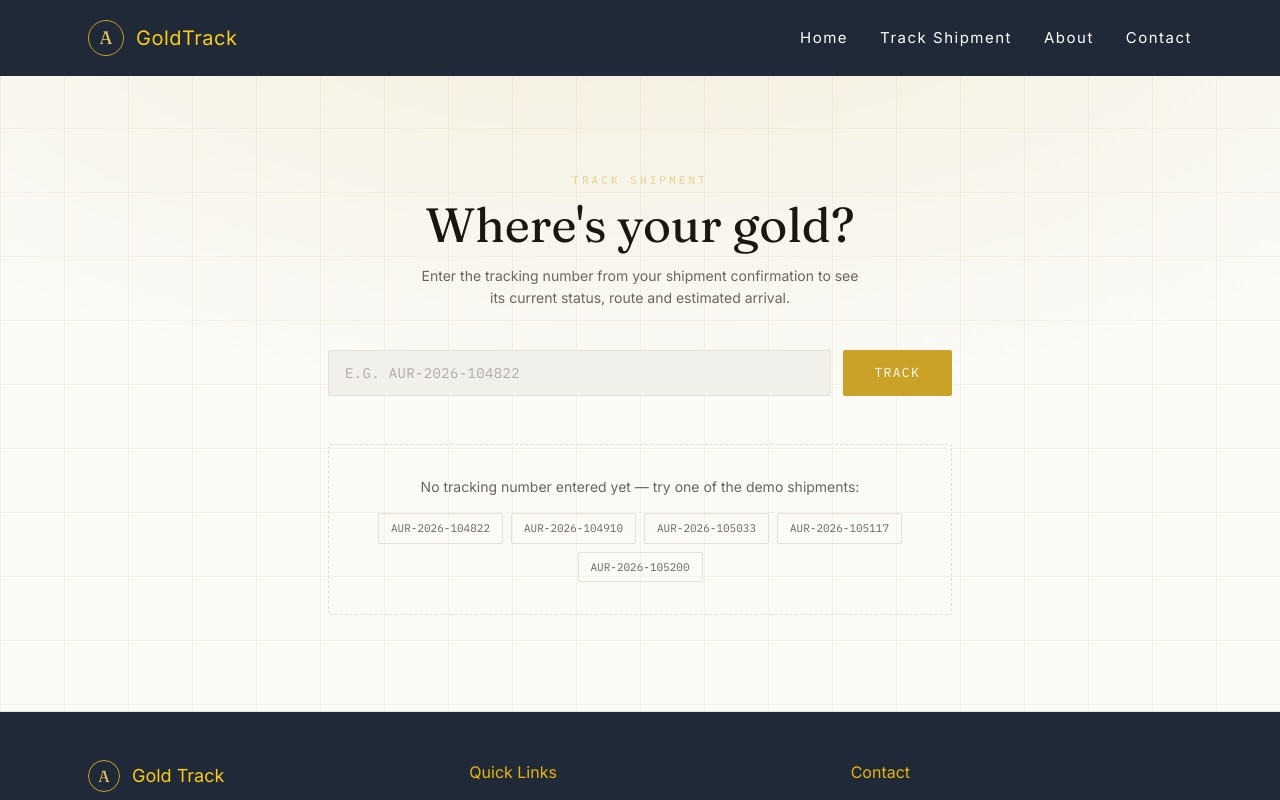
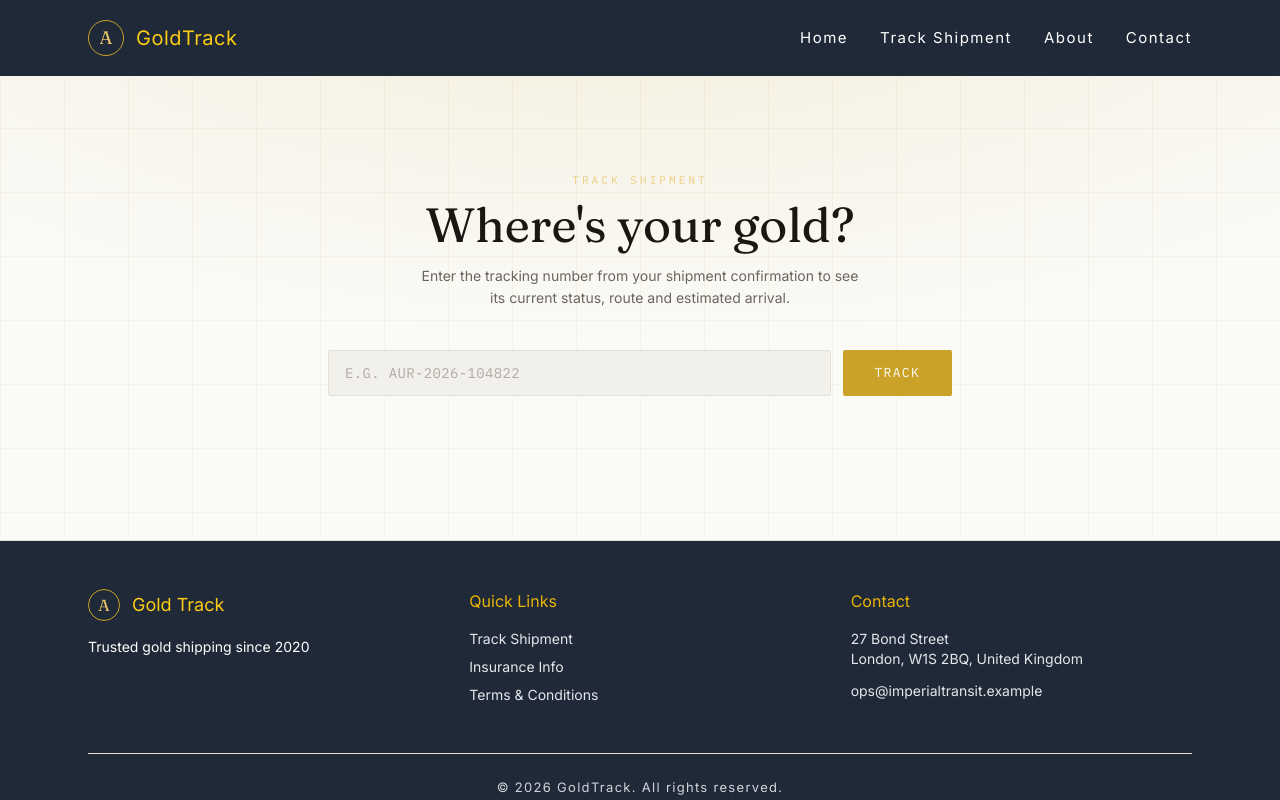
Before and after one commit to corepex-labs/gold-tracker, a Next.js app: page /track in a window 1280 px wide. Shown: the top 800 px of the page. Built offline with nearby package versions, Linux system fonts and the light colour scheme.

Commit message:
refactor: remove demo track numbers

```diff
--- a/app/track/TrackPageClient.tsx
+++ b/app/track/TrackPageClient.tsx
@@ -101,7 +101,7 @@ export default function TrackPageClient() {
 
         {state.status === "success" && <ShipmentResult shipment={state.shipment} />}
 
-        {state.status === "idle" && (
+        {/* {state.status === "idle" && (
           <div className="mx-auto max-w-2xl rounded-sm border border-dashed border-line p-8 text-center">
             <p className="text-sm text-muted">
               No tracking number entered yet — try one of the demo shipments:
@@ -118,7 +118,7 @@ export default function TrackPageClient() {
               ))}
             </div>
           </div>
-        )}
+        )} */}
       </div>
     </div>
   );
```
